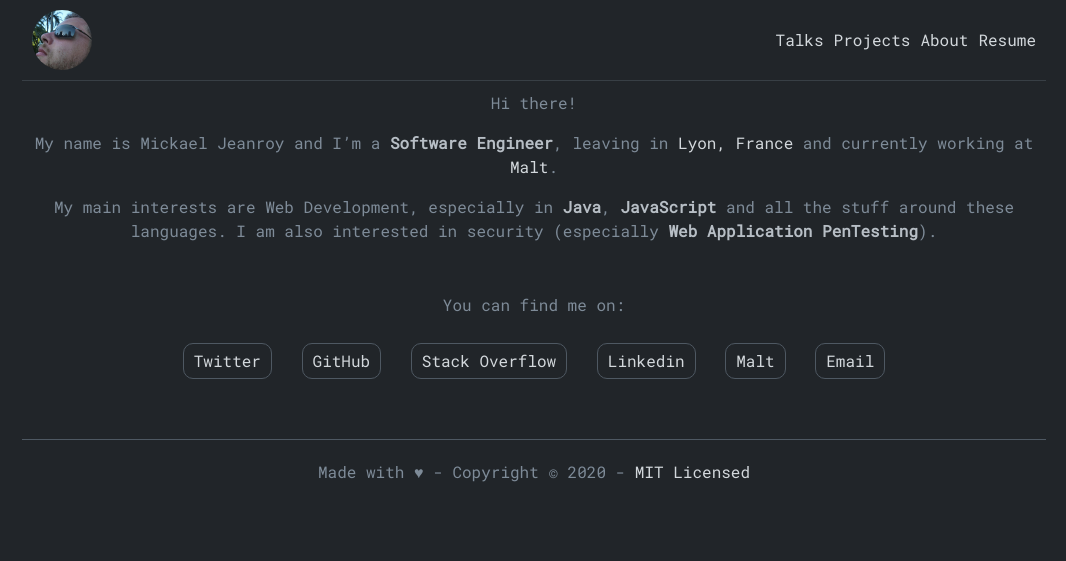
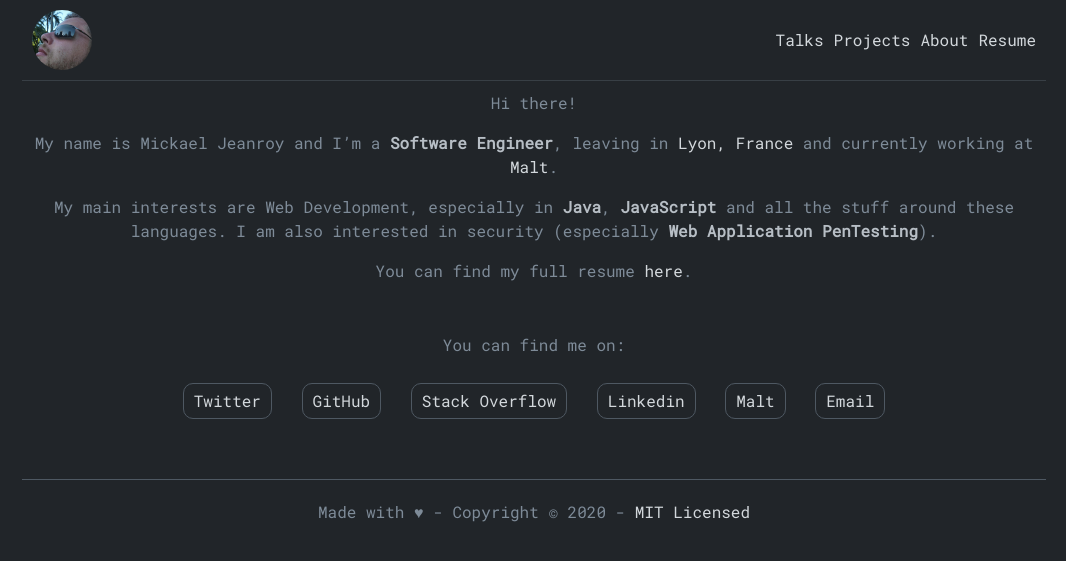
Before and after one commit to mjeanroy/mjeanroy.github.io, a Jekyll site: the page built from home/index.html, in a window 1280 px wide. Shown: the top 561 px of the page, without its empty margins (106-1172 px from the left). Built offline with Jekyll 4.4.1, drawn with Linux system fonts in a browser that asks for light colours.

Commit message:
Update hp

```diff
--- a/_includes/me.md
+++ b/_includes/me.md
@@ -3,3 +3,5 @@ Hi there!
 My name is Mickael Jeanroy and I'm a **Software Engineer**, leaving in [Lyon, France](https://goo.gl/maps/mCdtA8dkCESd1gMAA) and currently working at [Malt](https://www.malt.com).
 
 My main interests are Web Development, especially in **Java**, **JavaScript** and all the stuff around these languages. I am also interested in security (especially **Web Application PenTesting**).
+
+You can find my full resume [here](/resume).
```
